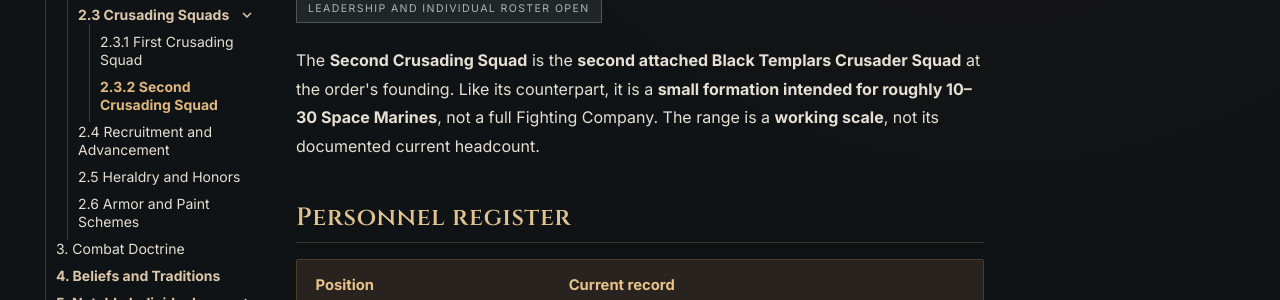
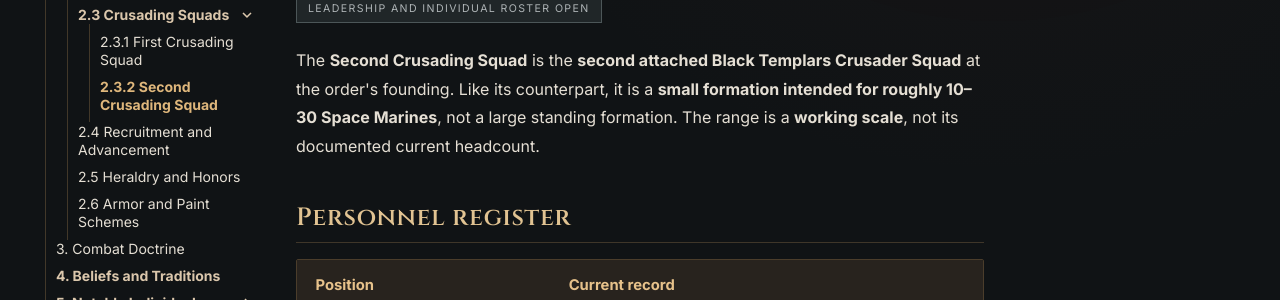
Before and after one commit to Rednecko/warhammer-archives, an MkDocs documentation site: the page built from docs/sons-of-sigismund/organization/crusading-squads/second.md, in a window 1280 px wide and 900 px high. Shown: the part 305-605 px from the top of the window. Built offline with MkDocs 1.6.1 and Material for MkDocs 9.7.7, drawn with Linux system fonts in a browser that asks for light colours; comment, search, counter and statistics services are not loaded.

Commit message:
Finalize small Crusading Squad terminology and prose

```diff
--- a/docs/sons-of-sigismund/organization/crusading-squads/second.md
+++ b/docs/sons-of-sigismund/organization/crusading-squads/second.md
@@ -4,7 +4,7 @@
 
 <span class="archive-status">Second founding squad attachment established</span> <span class="archive-status open">Leadership and individual roster open</span>
 
-The **Second Crusading Squad** is the **second attached Black Templars Crusader Squad** at the order's founding. Like its counterpart, it is a **small formation intended for roughly 10–30 Space Marines**, not a full Fighting Company. The range is a **working scale**, not its documented current headcount.
+The **Second Crusading Squad** is the **second attached Black Templars Crusader Squad** at the order's founding. Like its counterpart, it is a **small formation intended for roughly 10–30 Space Marines**, not a large standing formation. The range is a **working scale**, not its documented current headcount.
 
 ## Personnel register
 
```
